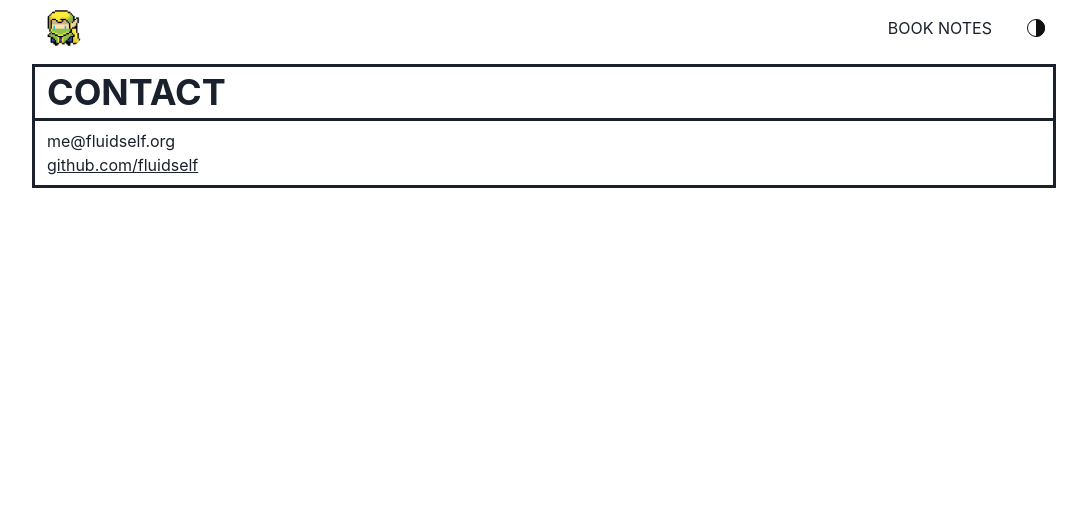
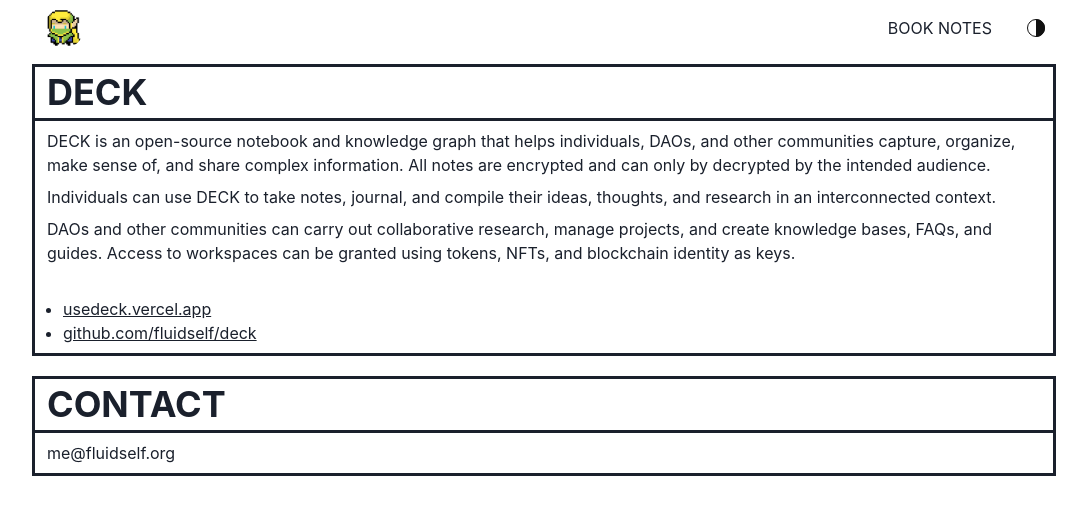
Before and after one commit to fluidself/fluidself.org, a Next.js app: page / in a window 1280 px wide. Shown: the top 514 px of the page, without its empty margins (96-1183 px from the left). Built offline with nearby package versions, Linux system fonts and the light colour scheme.

Commit message:
Adds DECK project block

```diff
--- a/pages/index.js
+++ b/pages/index.js
@@ -1,15 +1,41 @@
-import { Text, Link } from '@chakra-ui/react';
+import { Text, Link, Stack, UnorderedList, ListItem } from '@chakra-ui/react';
 import Layout from '../components/Layout';
 import ContentBlock from '../components/ContentBlock';
 
 export default function Home() {
   return (
     <Layout>
+      <ContentBlock heading="DECK">
+        <Stack>
+          <Text>
+            DECK is an open-source notebook and knowledge graph that helps individuals, DAOs, and other communities capture,
+            organize, make sense of, and share complex information. All notes are encrypted and can only by decrypted by the
+            intended audience.
+          </Text>
+          <Text>
+            Individuals can use DECK to take notes, journal, and compile their ideas, thoughts, and research in an interconnected
+            context.
+          </Text>
+          <Text>
+            DAOs and other communities can carry out collaborative research, manage projects, and create knowledge bases, FAQs,
+            and guides. Access to workspaces can be granted using tokens, NFTs, and blockchain identity as keys.
+          </Text>
+        </Stack>
+        <UnorderedList mt={8}>
+          <ListItem>
+            <Link textDecoration="underline" isExternal href="https://usedeck.vercel.app">
+              usedeck.vercel.app
+            </Link>
+          </ListItem>
+          <ListItem>
+            <Link textDecoration="underline" isExternal href="https://github.com/fluidself/deck">
+              github.com/fluidself/deck
+            </Link>
+          </ListItem>
+        </UnorderedList>
+      </ContentBlock>
       <ContentBlock heading="CONTACT">
         <Text>me@fluidself.org</Text>
-        <Link textDecoration="underline" isExternal href="https://github.com/fluidself">
-          github.com/fluidself
-        </Link>
       </ContentBlock>
     </Layout>
   );
```
